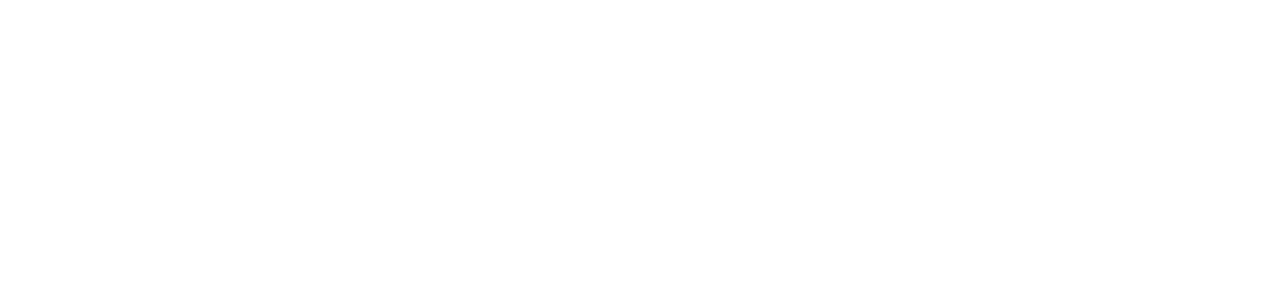
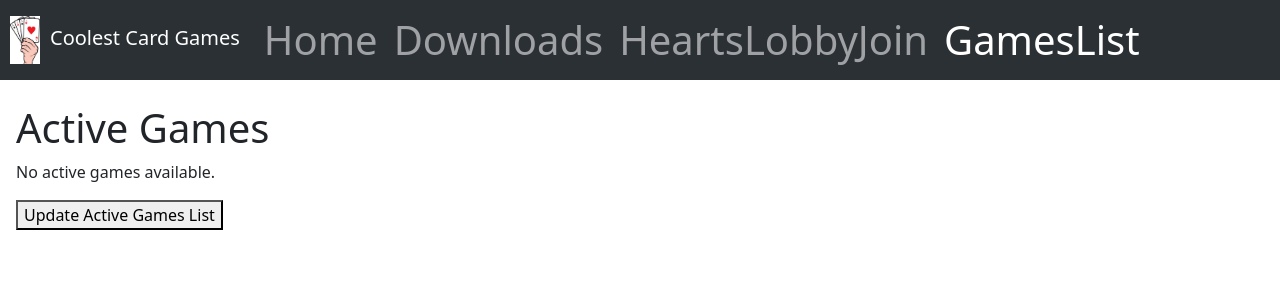
Before and after one commit to markhallman/cardswebsite-react, a React (Vite) app: page /#/gamesList in a window 1280 px wide. Before the commit this address had no page. Shown: the top 300 px of the page. Built offline with nearby package versions, Linux system fonts and the light colour scheme.

Commit message:
active games display

```diff
--- a/src/App.tsx
+++ b/src/App.tsx
@@ -3,6 +3,8 @@
 import Home from './pages/home'
 import HeartsGame from './pages/heartsGame'
 import HeartsLobbyJoin from './pages/heartsLobbyJoin'
+import GamesList from './pages/gamesList'
+
 
 import { HashRouter as Router, Routes, Route } from 'react-router-dom'
 import './App.css'
@@ -16,6 +18,7 @@
                 <Route path="/downloads" element={<Downloads/>} />
                 <Route path="/heartsLobbyJoin" element={<HeartsLobbyJoin/>} />
                 <Route path="/heartsGame" element={<HeartsGame/>} />
+                <Route path="/gamesList" element={<GamesList/>} />
             </Routes>
         </Router>
     )
--- a/src/pages/downloads.tsx
+++ b/src/pages/downloads.tsx
@@ -1,7 +1,7 @@
 import Banner from '../components/Banner'
 
 function Downloads(){
-    let downloadsPages = ["Home", "Downloads", "HeartsLobbyJoin"]
+    let downloadsPages = ["Home", "Downloads", "HeartsLobbyJoin", "GamesList"]
 
     return (
         <>
--- a/src/pages/gamesList.tsx
+++ b/src/pages/gamesList.tsx
@@ -1,31 +1,55 @@
 import Banner from '../components/Banner'
+import { useState } from 'react';
+import axios from "axios";
 
 function GamesList(){
-    let joinPages = ["Home", "Downloads", "HeartsLobbyJoin" ]
+    let listPages = ["Home", "Downloads", "HeartsLobbyJoin", "GamesList" ]
+
+    const [activeGames, setActiveGames] = useState(0);
 
     // TODO: Obviously, we will need to get actual user credentials here in the future
     var username = "user";
     var password = "password";
     var basicAuthHeader = 'Basic ' + btoa(username + ':' + password);
 
-    const getActiveGames = () => {
+    async function getActiveGames() {
         console.log("Get Active Button clicked");
-        axios.get("http://localhost:8080/games/activegames", {}, {
+        axios.get("http://localhost:8080/games/activegames", {
             headers: {Authorization: basicAuthHeader}
         }).then((response)=>{
-            console.log(response.status, response.data.token);
-            navigate('/heartsGame')
+            console.log(response.data);
+            let activeGames = response.data.activeGames;
+            activeGames.forEach(game => {
+                console.log(game.gameId);
+            });
+            setActiveGames(activeGames);
+            return activeGames;
+            // TODO: figure out how to grab active games from request and extract the data
         }).catch((error) => {
-            console.error("Error creating game:", error);
+            console.error("Error grabbing active games:", error);
         });
     }
 
     return (
         <>
-            <h1><Banner pages={downloadsPages} activePage="Downloads" /></h1>
+            <h1><Banner pages={listPages} activePage="GamesList" /></h1>
             <div className="content-area p-3">
                 <div className="wrapper">
-
+                            <h1>Active Games</h1>
+                            {activeGames.length > 0 ? (
+                                <ul>
+                                    {activeGames.map((game, index) => (
+                                        <li key={index}>
+                                            Game ID: {game.gameId}, Name: {game.players[0].name}
+                                        </li>
+                                    ))}
+                                </ul>
+                            ) : (
+                                <p>No active games available.</p>
+                            )}
+                        <button onClick={getActiveGames}>
+                            Update Active Games List
+                        </button>
                 </div>
             </div>
         </>
--- a/src/pages/heartsLobbyJoin.tsx
+++ b/src/pages/heartsLobbyJoin.tsx
@@ -4,7 +4,7 @@
 import axios from "axios";
 
 function HeartsLobbyJoin(){
-    let downloadsPages = ["Home", "Downloads", "HeartsLobbyJoin"]
+    let downloadsPages = ["Home", "Downloads", "HeartsLobbyJoin", "GamesList"]
 
     const navigate = useNavigate();
     // TODO: Obviously, we will need to get actual user credentials here in the future
@@ -48,7 +48,7 @@
                     </div>
                      <div className="joinGame">
                             <button onClick={joinGame}>
-                                Create Game
+                                Join Game
                             </button>
                      </div>
                 </div>
--- a/src/pages/home.tsx
+++ b/src/pages/home.tsx
@@ -2,7 +2,7 @@
 import Hand from '../components/Hand'
 
 function Home(){
-    let homepages = ["Home", "Downloads", "HeartsLobbyJoin"]
+    let homepages = ["Home", "Downloads", "HeartsLobbyJoin", "GamesList"]
     var fullHand = [["2","C"],["3","D"],["4","H"],["12", "D"]];
 
     return (
```
